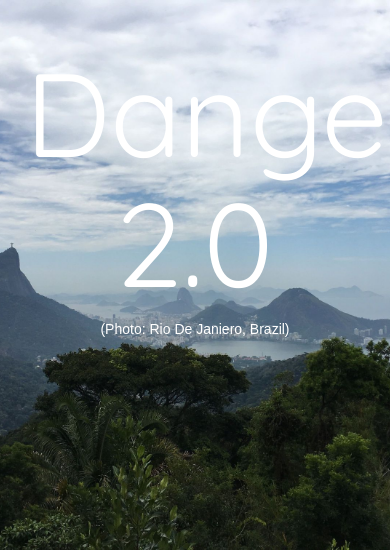
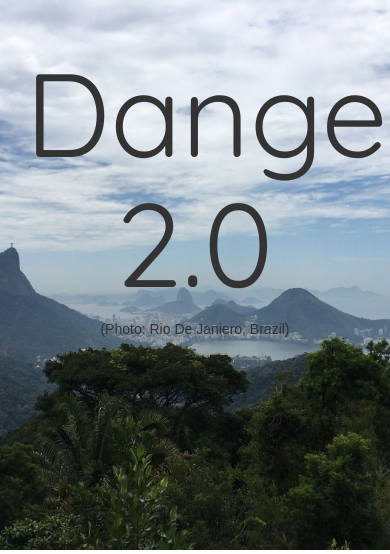
Before and after one commit to ahogue1/portfolio, a Rails app: template app/views/posts/welcome.html.erb in a window 390 px wide; the page is wider, and only the part inside the window is pictured. Shown: the top 554 px of that part. Run offline with Rails 7, Linux system fonts and the light colour scheme; the template is opened without the code that fills it, so the values that code supplies are empty; style sheets or scripts are compiled from the project's sources; some libraries are stand-ins or nearby versions; some web fonts are replaced.

Commit message:
Change font color for small screens

```diff
--- a/app/assets/stylesheets/posts/_welcome.scss
+++ b/app/assets/stylesheets/posts/_welcome.scss
@@ -1,11 +1,11 @@
 
-@media screen and (max-width: 600px) {
-  .welcome-post-banner .banner-heading h1{
-    color: white;
-  }
+// @media screen and (max-width: 600px) {
+//   .welcome-post-banner .banner-heading h1{
+//     color: white;
+//   }
 
-  .welcome-post-banner .banner-comment p{
-    color: white;
-}
+//   .welcome-post-banner .banner-comment p{
+//     color: white;
+//   }
 
-}
+// }
```
